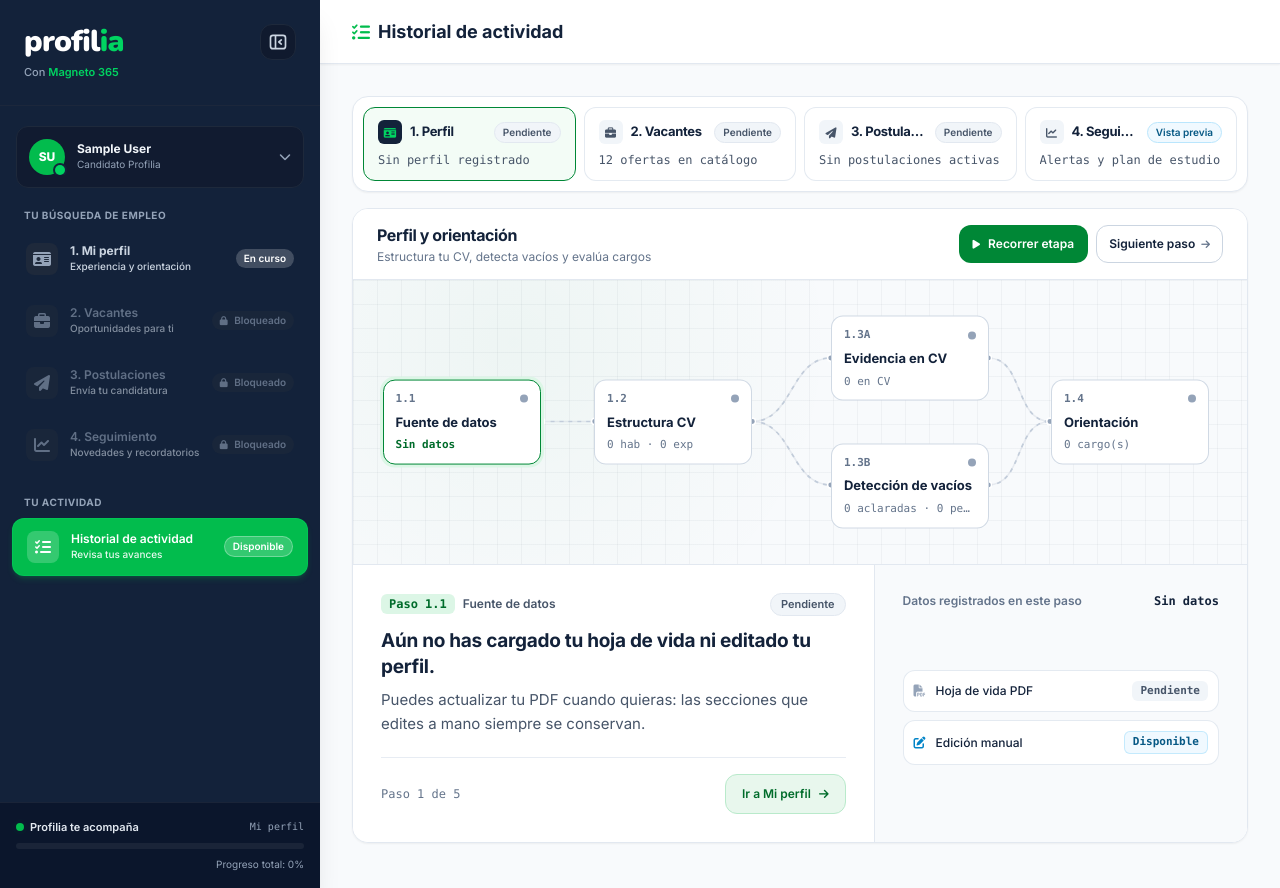
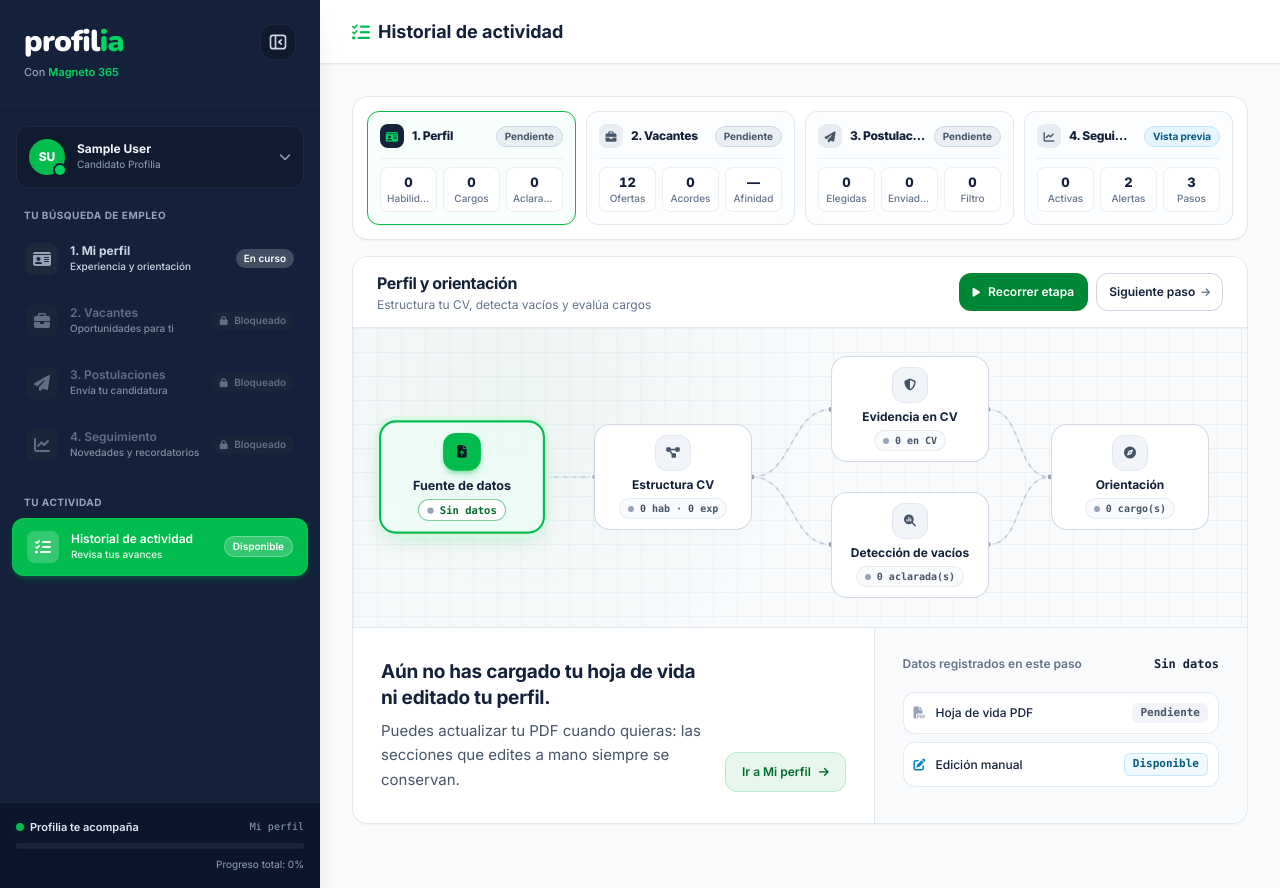
Before and after one commit to ThomasSerna/profilia, a Django app: page /actividad/ in a window 1280 px wide. Run offline with Django 5.2, Linux system fonts and the light colour scheme; the visitor is signed in with stand-in values (Sample User, id 1); data that the repository does not hold is empty.

Commit message:
feat: ajusta tarjetas de etapa, iconos del grafo y bloque narrativo en trazabilidad

```diff
--- a/core/views/traceability.py
+++ b/core/views/traceability.py
@@ -203,9 +203,9 @@ def _build_profile_stage(profile, candidate: ProfileData | None, state: dict) ->
         "summary": "Estructura tu perfil, separa evidencia real de vacíos y orienta tus cargos.",
         "headline_metric": headline_metric,
         "metrics": [
-            {"label": "Hab.", "value": str(len(skills))},
+            {"label": "Habilidades", "value": str(len(skills))},
             {"label": "Cargos", "value": str(len(role_names))},
-            {"label": "Aclar.", "value": str(len(answered))},
+            {"label": "Aclaradas", "value": str(len(answered))},
         ],
         "nodes": [
             {
@@ -299,7 +299,10 @@ def _build_profile_stage(profile, candidate: ProfileData | None, state: dict) ->
                     else "En curso" if gaps_status == "in_progress"
                     else "Pendiente"
                 ),
-                "badge": f"{len(answered)} aclaradas · {len(pending)} pend.",
+                "badge": (
+                    f"{len(answered)} aclar. · {len(pending)} pend."
+                    if pending else f"{len(answered)} aclarada(s)"
+                ),
                 "x": 63,
                 "y": 77,
                 "live_action": "Detectando requisitos ausentes en el CV para preguntarte directamente...",
--- a/static/css/profilia.css
+++ b/static/css/profilia.css
@@ -158,6 +158,10 @@
         transform: translate(-50%, -50%);
         width: 144px;
     }
+
+    .traceability-node-2d.is-selected {
+        transform: translate(-50%, -50%) scale(1.05);
+    }
 }
 
 @media (min-width: 1280px) {
--- a/static/js/profilia/traceability.js
+++ b/static/js/profilia/traceability.js
@@ -5,19 +5,15 @@ const SVG_NS = "http://www.w3.org/2000/svg";
 const STATUS_STYLES = {
     completed: {
         dot: "bg-[#008736]",
-        pill: "bg-emerald-50 text-[#006c2b] border border-emerald-200",
     },
     in_progress: {
         dot: "bg-amber-500",
-        pill: "bg-amber-50 text-amber-800 border border-amber-200",
     },
     preview: {
         dot: "bg-sky-500",
-        pill: "bg-sky-50 text-sky-800 border border-sky-200",
     },
     pending: {
         dot: "bg-slate-400",
-        pill: "bg-slate-100 text-slate-600 border border-slate-200",
     },
 };
 
@@ -73,10 +69,6 @@ export function initTraceability() {
     const playLabel = document.getElementById("traceability-play-label");
     const nextStepBtn = document.getElementById("traceability-next-step-btn");
 
-    const inspectorStepCode = document.getElementById("inspector-step-code");
-    const inspectorStepName = document.getElementById("inspector-step-name");
-    const inspectorStepStatus = document.getElementById("inspector-step-status");
-    const inspectorStepPosition = document.getElementById("inspector-step-position");
     const inspectorWhat = document.getElementById("inspector-what");
     const inspectorWhy = document.getElementById("inspector-why");
     const inspectorActionLink = document.getElementById("inspector-action-link");
@@ -158,15 +150,16 @@ export function initTraceability() {
         stageTabs.forEach(tab => {
             const active = tab.dataset.stageTab === stage.id;
             tab.setAttribute("aria-selected", active ? "true" : "false");
-            tab.classList.toggle("border-[#008736]", active);
-            tab.classList.toggle("bg-[#dcf6e6]/35", active);
+            tab.classList.toggle("border-[#02bc4d]", active);
+            tab.classList.toggle("bg-emerald-50/40", active);
+            tab.classList.toggle("shadow-sm", active);
             tab.classList.toggle("border-slate-200/90", !active);
-            tab.classList.toggle("bg-white", !active);
+            tab.classList.toggle("bg-slate-50/40", !active);
 
             const iconBox = tab.querySelector("[data-stage-icon-box]");
             if (iconBox) {
-                iconBox.className = `w-6 h-6 rounded-md flex items-center justify-center shrink-0 text-[11px] font-semibold transition ${
-                    active ? "bg-[#13223a] text-[#00d461]" : "bg-slate-100 text-slate-600"
+                iconBox.className = `w-6 h-6 rounded-lg flex items-center justify-center shrink-0 text-[11px] font-semibold transition ${
+                    active ? "bg-[#13223a] text-[#00d461]" : "bg-slate-200/80 text-slate-600"
                 }`;
             }
         });
@@ -201,50 +194,50 @@ export function initTraceability() {
             const styles = STATUS_STYLES[node.status] || STATUS_STYLES.pending;
             const button = createElement(
                 "button",
-                "traceability-node-2d group text-left px-3 py-2.5 rounded-xl border transition-all min-h-[44px] flex flex-col justify-between gap-1.5 bg-white border-slate-300/90 hover:border-[#008736] focus-visible:outline focus-visible:outline-2 focus-visible:outline-offset-2 focus-visible:outline-[#008736]",
+                "traceability-node-2d group text-center p-2.5 rounded-2xl border transition-all duration-200 min-h-[44px] flex flex-col items-center justify-center gap-1.5 bg-white border-slate-300/90 hover:border-[#008736] focus-visible:outline focus-visible:outline-2 focus-visible:outline-offset-2 focus-visible:outline-[#008736]",
             );
             button.type = "button";
             button.dataset.nodeCard = node.id;
             button.dataset.nodeIndex = String(index);
-            button.setAttribute("aria-label", `${node.step_label} ${node.title}`);
+            button.setAttribute("aria-label", node.title);
             button.style.setProperty("--node-x", `${node.x ?? 50}%`);
             button.style.setProperty("--node-y", `${node.y ?? 50}%`);
 
             const pulseRing = createElement(
                 "span",
-                "pointer-events-none absolute -inset-1 rounded-xl border-2 border-[#008736] opacity-0",
+                "pointer-events-none absolute -inset-1 rounded-2xl border-2 border-[#02bc4d] opacity-0",
             );
             pulseRing.dataset.nodeRing = node.id;
 
-            const topRow = createElement(
+            const iconWrap = createElement(
                 "div",
-                "w-full flex items-center justify-between gap-2 relative z-10",
+                "w-9 h-9 rounded-xl bg-slate-100 border border-slate-200 text-slate-600 flex items-center justify-center shrink-0 transition relative z-10",
             );
-            const stepCode = createElement(
-                "span",
-                "font-mono text-[11px] font-semibold text-slate-500 tabular-nums",
-                node.step_label,
-            );
-            const statusDot = createElement(
-                "span",
-                `w-2 h-2 rounded-full shrink-0 ${styles.dot}`,
-            );
-            topRow.append(stepCode, statusDot);
+            iconWrap.dataset.nodeIconWrap = node.id;
+            iconWrap.append(createElement("i", `fa-solid ${node.icon} text-xs`));
 
             const titleEl = createElement(
                 "p",
-                "text-[13px] font-bold text-[#13223a] leading-snug truncate w-full relative z-10",
+                "text-xs font-bold text-[#13223a] leading-tight truncate max-w-full relative z-10",
                 node.title,
             );
+            titleEl.dataset.nodeTitle = node.id;
 
-            const badgeEl = createElement(
-                "p",
-                "font-mono text-[11px] font-medium text-slate-500 tabular-nums truncate w-full relative z-10",
+            const pillRow = createElement(
+                "div",
+                "px-2 py-0.5 rounded-full bg-slate-50 border border-slate-200/80 flex items-center justify-center gap-1.5 max-w-full relative z-10",
+            );
+            pillRow.dataset.nodePill = node.id;
+            const statusDot = createElement("span", `w-1.5 h-1.5 rounded-full shrink-0 ${styles.dot}`);
+            const badgeText = createElement(
+                "span",
+                "font-mono text-[10px] font-semibold text-slate-600 tabular-nums truncate",
                 node.badge,
             );
-            badgeEl.dataset.nodeBadge = node.id;
+            badgeText.dataset.nodeBadge = node.id;
+            pillRow.append(statusDot, badgeText);
 
-            button.append(pulseRing, topRow, titleEl, badgeEl);
+            button.append(pulseRing, iconWrap, titleEl, pillRow);
             button.addEventListener("click", () => {
                 stopPlayback();
                 selectNode(index, { animateIncomingTo: node.id });
@@ -266,40 +259,50 @@ export function initTraceability() {
             const isSelected = idx === currentNodeIndex;
             const isPast = idx < currentNodeIndex;
             card.setAttribute("aria-pressed", isSelected ? "true" : "false");
-            card.classList.toggle("border-[#008736]", isSelected);
-            card.classList.toggle("shadow-[0_0_0_3px_#dcf6e6]", isSelected);
+            card.classList.toggle("is-selected", isSelected);
+            card.classList.toggle("border-2", isSelected);
+            card.classList.toggle("border-[#02bc4d]", isSelected);
+            card.classList.toggle("bg-emerald-50/70", isSelected);
+            card.classList.toggle("shadow-[0_0_0_4px_#dcf6e6,0_8px_20px_-6px_rgba(2,188,77,0.28)]", isSelected);
             card.classList.toggle("z-20", isSelected);
             card.classList.toggle("border-[#81cda0]", !isSelected && isPast);
+            card.classList.toggle("bg-white", !isSelected);
             card.classList.toggle("border-slate-300/90", !isSelected && !isPast);
+
+            const iconWrap = card.querySelector("[data-node-icon-wrap]");
+            if (iconWrap) {
+                iconWrap.className = `w-9 h-9 rounded-xl flex items-center justify-center shrink-0 transition relative z-10 ${
+                    isSelected
+                        ? "bg-[#02bc4d] text-[#0b1526] shadow-md shadow-[#02bc4d]/35"
+                        : isPast
+                            ? "bg-emerald-50 border border-emerald-200 text-[#008736]"
+                            : "bg-slate-100 border border-slate-200 text-slate-600"
+                }`;
+            }
+
+            const pillRow = card.querySelector("[data-node-pill]");
+            if (pillRow) {
+                pillRow.className = `px-2 py-0.5 rounded-full flex items-center justify-center gap-1.5 max-w-full relative z-10 ${
+                    isSelected
+                        ? "bg-white border border-[#81cda0]"
+                        : "bg-slate-50 border border-slate-200/80"
+                }`;
+            }
 
             const badgeEl = card.querySelector("[data-node-badge]");
             if (badgeEl) {
-                badgeEl.className = `font-mono text-[11px] tabular-nums truncate w-full relative z-10 ${
-                    isSelected ? "font-semibold text-[#006c2b]" : "font-medium text-slate-500"
+                badgeEl.className = `font-mono text-[10px] tabular-nums truncate ${
+                    isSelected ? "font-bold text-[#006c2b]" : "font-semibold text-slate-600"
                 }`;
             }
         });
 
-        updateInspector(stage, activeNode, currentNodeIndex, nodes.length);
+        updateInspector(stage, activeNode);
         renderLiveScene(stage, activeNode);
         drawGraphEdges(stage, currentNodeIndex, options.animateIncomingTo);
     }
 
-    function updateInspector(stage, node, index, totalNodes) {
-        const styles = STATUS_STYLES[node.status] || STATUS_STYLES.pending;
-        if (inspectorStepCode) {
-            inspectorStepCode.textContent = `Paso ${node.step_label}`;
-        }
-        if (inspectorStepName) {
-            inspectorStepName.textContent = node.title;
-        }
-        if (inspectorStepStatus) {
-            inspectorStepStatus.textContent = node.status_label;
-            inspectorStepStatus.className = `text-[11px] font-semibold px-2.5 py-0.5 rounded-full ${styles.pill}`;
-        }
-        if (inspectorStepPosition) {
-            inspectorStepPosition.textContent = `Paso ${index + 1} de ${totalNodes}`;
-        }
+    function updateInspector(stage, node) {
         if (inspectorWhat) {
             inspectorWhat.textContent = node.what_did;
         }
--- a/templates/pages/traceability.html
+++ b/templates/pages/traceability.html
@@ -11,19 +11,19 @@
 
 <section
     id="traceability-page"
-    class="space-y-4 max-w-6xl mx-auto pb-8"
+    class="space-y-4 max-w-7xl mx-auto pb-8"
 >
 
     <!-- ================================================== -->
-    <!-- SELECTOR DE LAS 4 ETAPAS (BARRA LIMPIA)            -->
+    <!-- SELECTOR DE LAS 4 ETAPAS                           -->
     <!-- ================================================== -->
 
-    <div class="p-2 sm:p-2.5 rounded-2xl bg-white border border-slate-200 shadow-sm">
+    <div class="p-3 sm:p-3.5 rounded-2xl bg-white border border-slate-200 shadow-sm">
         <div
             id="traceability-stage-tabs"
             role="tablist"
             aria-label="Etapas del recorrido en Profilia"
-            class="grid grid-cols-1 sm:grid-cols-2 lg:grid-cols-4 gap-2"
+            class="grid grid-cols-1 sm:grid-cols-2 lg:grid-cols-4 gap-2.5"
         >
             {% for stage in traceability_data.stages %}
             <button
@@ -33,38 +33,43 @@
                 aria-controls="traceability-graph-panel"
                 aria-selected="{% if stage.id == traceability_data.active_stage_id %}true{% else %}false{% endif %}"
                 data-stage-tab="{{ stage.id }}"
-                class="traceability-stage-tab text-left px-3.5 py-3 rounded-xl border transition-all min-h-[44px] flex flex-col justify-between gap-2 focus-visible:outline focus-visible:outline-2 focus-visible:outline-offset-2 focus-visible:outline-[#008736]
-                       {% if stage.id == traceability_data.active_stage_id %}border-[#008736] bg-[#dcf6e6]/35{% else %}border-slate-200/90 bg-white hover:border-slate-300 hover:bg-slate-50/70{% endif %}"
+                class="traceability-stage-tab text-left p-3 rounded-xl border transition-all min-h-[44px] flex flex-col justify-between gap-2.5 focus-visible:outline focus-visible:outline-2 focus-visible:outline-offset-2 focus-visible:outline-[#008736]
+                       {% if stage.id == traceability_data.active_stage_id %}border-[#02bc4d] bg-emerald-50/40 shadow-sm{% else %}border-slate-200/90 bg-slate-50/40 hover:border-slate-300 hover:bg-white{% endif %}"
             >
                 <div class="flex items-center justify-between gap-1.5 w-full">
                     <div class="flex items-center gap-2 min-w-0">
                         <span
                             data-stage-icon-box
-                            class="w-6 h-6 rounded-md flex items-center justify-center shrink-0 text-[11px] font-semibold transition
-                                   {% if stage.id == traceability_data.active_stage_id %}bg-[#13223a] text-[#00d461]{% else %}bg-slate-100 text-slate-600{% endif %}"
+                            class="w-6 h-6 rounded-lg flex items-center justify-center shrink-0 text-[11px] font-semibold transition
+                                   {% if stage.id == traceability_data.active_stage_id %}bg-[#13223a] text-[#00d461]{% else %}bg-slate-200/80 text-slate-600{% endif %}"
                         >
                             <i class="fa-solid {{ stage.icon }}" aria-hidden="true"></i>
                         </span>
 
-                        <span class="text-[13px] font-bold text-[#13223a] tracking-tight truncate">
+                        <span class="text-xs font-extrabold text-[#13223a] tracking-tight truncate">
                             {{ stage.step }}. {{ stage.title }}
                         </span>
                     </div>
 
                     <span
-                        class="text-[10px] font-semibold px-2 py-0.5 rounded-full whitespace-nowrap shrink-0 border
-                               {% if stage.status == 'completed' %}bg-emerald-50 text-[#006c2b] border-emerald-200
-                               {% elif stage.status == 'in_progress' %}bg-amber-50 text-amber-800 border-amber-200
-                               {% elif stage.status == 'preview' %}bg-sky-50 text-sky-800 border-sky-200
-                               {% else %}bg-slate-100 text-slate-600 border-slate-200{% endif %}"
+                        class="text-[10px] font-bold px-2 py-0.5 rounded-full whitespace-nowrap shrink-0 border
+                               {% if stage.status == 'completed' %}bg-emerald-100/80 text-[#006c2b] border-emerald-200
+                               {% elif stage.status == 'in_progress' %}bg-amber-100/80 text-amber-800 border-amber-200
+                               {% elif stage.status == 'preview' %}bg-sky-100/80 text-sky-800 border-sky-200
+                               {% else %}bg-slate-200/70 text-slate-600 border-slate-300{% endif %}"
                     >
                         {{ stage.status_label }}
                     </span>
                 </div>
 
-                <p class="font-mono text-xs text-slate-600 tabular-nums truncate">
-                    {{ stage.headline_metric }}
-                </p>
+                <div class="grid grid-cols-3 gap-1.5 pt-2 border-t border-slate-200/70 w-full">
+                    {% for metric in stage.metrics %}
+                    <div class="min-w-0 bg-white rounded-lg px-1.5 py-1.5 border border-slate-200/70 text-center">
+                        <p class="text-xs sm:text-[13px] font-extrabold text-[#13223a] leading-tight tabular-nums">{{ metric.value }}</p>
+                        <p class="text-[10px] font-medium text-slate-500 leading-tight mt-0.5 truncate">{{ metric.label }}</p>
+                    </div>
+                    {% endfor %}
+                </div>
             </button>
             {% endfor %}
         </div>
@@ -119,7 +124,7 @@
         <!-- Lienzo 2D principal del flujo con bifurcaciones -->
         <div
             id="traceability-graph-board"
-            class="traceability-graph-grid relative p-4 sm:p-6 min-h-[260px] md:h-[285px] flex items-center border-b border-slate-200 overflow-hidden"
+            class="traceability-graph-grid relative p-4 sm:p-6 min-h-[270px] md:h-[300px] flex items-center border-b border-slate-200 overflow-hidden"
         >
             <svg
                 id="traceability-svg-layer"
@@ -136,32 +141,13 @@
         <!-- Panel inferior de lectura y evidencia unificada -->
         <div class="grid grid-cols-1 lg:grid-cols-12 bg-white">
 
-            <!-- Columna izquierda: Narrativa protagonista -->
+            <!-- Columna izquierda: Narrativa protagonista ajustada al botón -->
             <div
                 id="traceability-inspector-card"
-                class="lg:col-span-7 p-5 sm:p-6 md:p-7 flex flex-col justify-between gap-5 border-b lg:border-b-0 lg:border-r border-slate-200"
+                class="lg:col-span-7 p-5 sm:p-6 md:p-7 flex flex-col justify-center border-b lg:border-b-0 lg:border-r border-slate-200"
             >
-                <div class="space-y-3">
-                    <div class="flex flex-wrap items-center justify-between gap-2">
-                        <div class="flex items-center gap-2">
-                            <span
-                                id="inspector-step-code"
-                                class="font-mono text-xs font-semibold tabular-nums px-2 py-0.5 rounded-md bg-[#dcf6e6] text-[#006c2b]"
-                            >
-                                Paso 1.1
-                            </span>
-                            <span id="inspector-step-name" class="text-xs font-semibold text-slate-600">
-                                Fuente de datos
-                            </span>
-                        </div>
-
-                        <span
-                            id="inspector-step-status"
-                            class="text-xs font-medium text-slate-500"
-                        ></span>
-                    </div>
-
-                    <div class="space-y-2">
+                <div class="flex flex-col sm:flex-row sm:items-end justify-between gap-4">
+                    <div class="flex-1 min-w-0 space-y-2">
                         <h4
                             id="inspector-what"
                             class="text-base sm:text-[19px] font-bold text-[#13223a] leading-snug tracking-[-0.015em]"
@@ -169,23 +155,14 @@
 
                         <p
                             id="inspector-why"
-                            class="text-sm sm:text-[15px] text-slate-600 leading-relaxed max-w-[62ch]"
+                            class="text-sm sm:text-[15px] text-slate-600 leading-relaxed max-w-[60ch]"
                         ></p>
                     </div>
-                </div>
-
-                <div class="pt-4 border-t border-slate-200/80 flex flex-wrap items-center justify-between gap-3">
-                    <span
-                        id="inspector-step-position"
-                        class="font-mono text-xs text-slate-500 tabular-nums"
-                    >
-                        Paso 1 de 5
-                    </span>
 
                     <a
                         id="inspector-action-link"
                         href="{% url 'home' %}"
-                        class="min-h-[40px] px-4 py-2 rounded-xl bg-[#e8f7ed] hover:bg-[#d8f2e2] text-[#006c2b] border border-[#b9eacb] font-semibold text-xs transition inline-flex items-center justify-center gap-2 shrink-0 focus-visible:outline focus-visible:outline-2 focus-visible:outline-offset-2 focus-visible:outline-[#008736]"
+                        class="min-h-[40px] px-4 py-2 rounded-xl bg-[#e8f7ed] hover:bg-[#d8f2e2] text-[#006c2b] border border-[#b9eacb] font-semibold text-xs transition inline-flex items-center justify-center gap-2 shrink-0 self-start sm:self-end focus-visible:outline focus-visible:outline-2 focus-visible:outline-offset-2 focus-visible:outline-[#008736]"
                     >
                         <span id="inspector-action-label">Ir a Mi perfil</span>
                         <i class="fa-solid fa-arrow-right text-[11px]" aria-hidden="true"></i>
@@ -196,7 +173,7 @@
             <!-- Columna derecha: Única vista de evidencia real -->
             <div
                 id="traceability-scene-panel"
-                class="traceability-scene-surface lg:col-span-5 p-5 sm:p-6 md:p-7 flex flex-col justify-between gap-3 min-h-[210px]"
+                class="traceability-scene-surface lg:col-span-5 p-5 sm:p-6 md:p-7 flex flex-col justify-between gap-3 min-h-[195px]"
             >
                 <div class="flex items-center justify-between gap-2">
                     <span id="scene-panel-heading" class="text-xs font-semibold text-slate-500">
```
